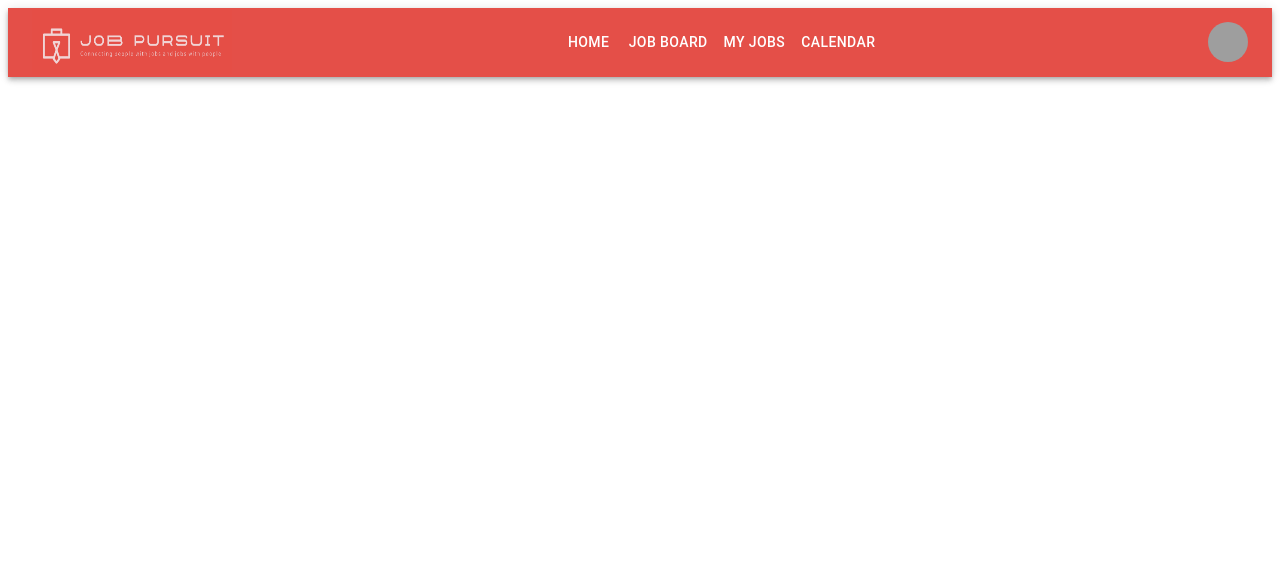
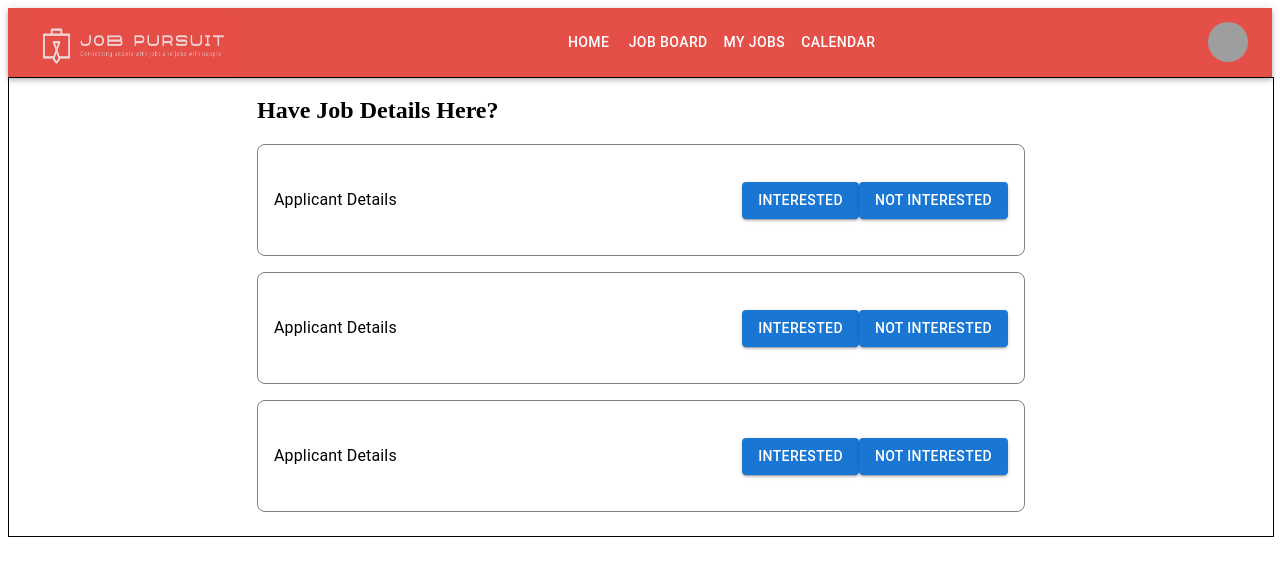
Before and after one commit to Lake-Natron/Pursuit, a Next.js app: page /viewApplicants in a window 1280 px wide. Shown: the top 576 px of the page. Built offline with nearby package versions, Linux system fonts and the light colour scheme; grey boxes are pictures that could not be loaded.

Commit message:
implement list, add not interested/interested buttons

```diff
--- a/pages/viewApplicants.jsx
+++ b/pages/viewApplicants.jsx
@@ -1,11 +1,35 @@
 import React from "react";
+import { useState, useEffect } from 'react';
 import NavBar from '../src/navBar';
 import ApplicantListCard from '../src/applicantListCard';
+import Box from '@mui/material/Box';
+import List from '@mui/material/List';
 
 const ViewApplicants = () => {
+  const [jobListings, setJobListings] = useState([]);
+
+  useEffect(() => {
+    // axios.get('/')
+    // .then(())
+    // .catch(())
+  }, [])
+
   return (
     <>
-      <NavBar />
+    <NavBar />
+    <Box sx={{width: '100%', minWidth: 480, display: 'flex', alignItems: 'center', justifyContent: 'center', border: '1px solid'}}>
+      <nav aria-label="job-list-container">
+        <h2>Have Job Details Here?</h2>
+        <List sx={{mt: -1}}>
+          {jobListings.map((listing, index) =>
+            <ApplicantListCard listing={listing} key={index} />
+          )}
+          <ApplicantListCard />
+          <ApplicantListCard />
+          <ApplicantListCard />
+        </List>
+      </nav>
+    </Box>
     </>
   )
 }
--- a/src/applicantListCard.jsx
+++ b/src/applicantListCard.jsx
@@ -1,8 +1,27 @@
-import React from "react";
+import React from 'react';
+import { useState, useEffect } from 'react';
+import ListItem from '@mui/material/ListItem';
+import ListItemButton from '@mui/material/ListItemButton';
+import ListItemText from '@mui/material/ListItemText';
+import Button from '@mui/material/Button';
 
 const ApplicantListCard = () => {
+
+  const handleInterestedClick = (e) => {
+    e.preventDefault()
+  }
+
+  const handleNotInterestedClick = (e) => {
+    e.preventDefault()
+  }
+
   return (
     <>
+    <ListItem sx={{border:'1px solid grey', width:'60vw', minHeight:'7em', marginBottom: '1em', borderRadius: '8px', overflow: 'hidden'}}>
+        <ListItemText primary='Applicant Details' />
+        <Button variant="contained" onClick={handleInterestedClick}>Interested</Button>
+        <Button variant="contained" onClick={handleNotInterestedClick}>Not Interested</Button>
+    </ListItem>
     </>
   )
 }
```
